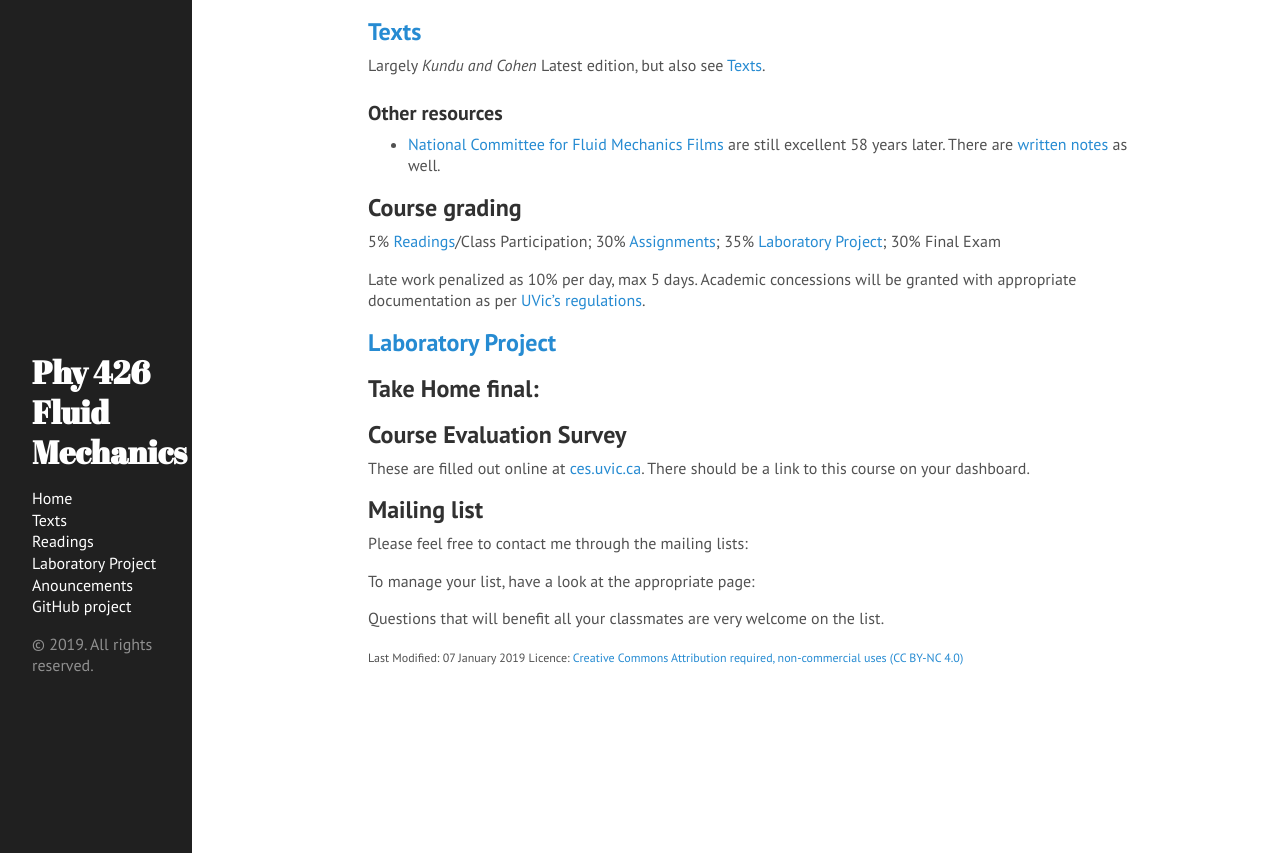
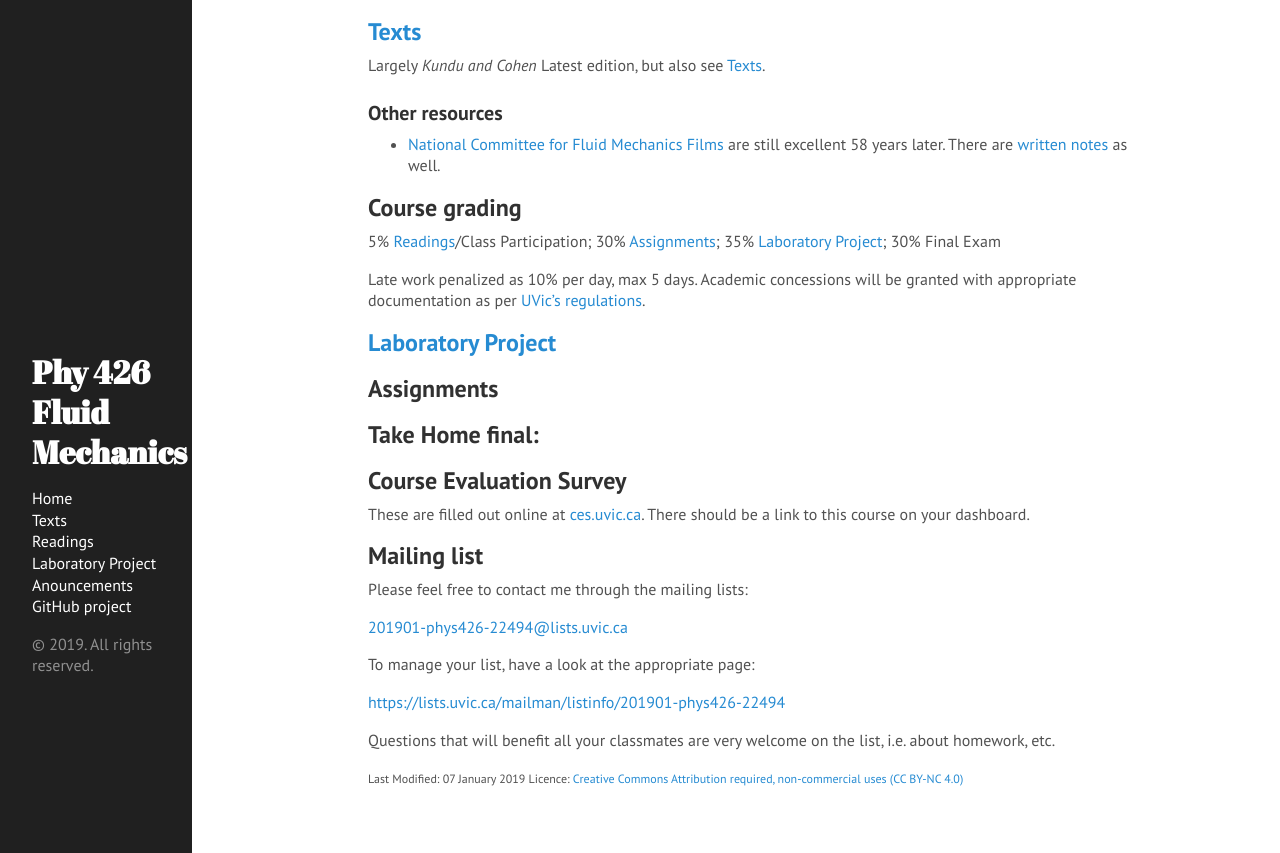
Before and after one commit to jklymak/Phy426, a Jekyll site: the page built from docs/index.md, in a window 1280 px wide and 900 px high, scrolled down 1082 px, cut to the strip 47-900 px from the top of the window. Built offline with Jekyll 4.4.1, drawn with Linux system fonts in a browser that asks for light colours.

Commit message:
TXT: update classroom

```diff
--- a/docs/index.md
+++ b/docs/index.md
@@ -47,9 +47,8 @@ with appropriate documentation as per [UVic's regulations](https://www.uvic.ca/r
 
 ## [Laboratory Project](./LabProject/)
 
+## Assignments
 {% comment %}
-## Assignments
-
   - [Assignment 1: Due 2 Feb 2018, 11:30 AM](./Assignments/Assignment1.pdf)
   - [Assignment 2: Due 25 Feb, 11:30 AM](./Assignments/Assignment2.pdf)
   - [Assignment 3: Due 3 Apr, 11:30 AM](./Assignments/Assignment3.pdf)
@@ -78,15 +77,11 @@ These are filled out online at [ces.uvic.ca](http://ces.uvic.ca).  There should
 
 Please feel free to contact me through the mailing lists:
 
-{% comment %}
-[201801-phys426-22462@lists.uvic.ca](mailto:201801-phys426-22462@lists.uvic.ca)
-{% endcomment %}
+[201901-phys426-22494@lists.uvic.ca](mailto:201901-phys426-22494@lists.uvic.ca)
 
 To manage your list, have a look at the appropriate page:
 
-{% comment %}
-[https://lists.uvic.ca/mailman/listinfo/201801-phys426-22462]( https://lists.uvic.ca/mailman/listinfo/201801-phys426-22462)
-{% endcomment %}
+[https://lists.uvic.ca/mailman/listinfo/201901-phys426-22494](  https://lists.uvic.ca/mailman/listinfo/201901-phys426-22494)
 
 Questions that will benefit all your classmates are very welcome on
-the list.
+the list, i.e. about homework, etc.
```
Also changed, not shown: other parts of docs/index.md (+1 -1 lines).
